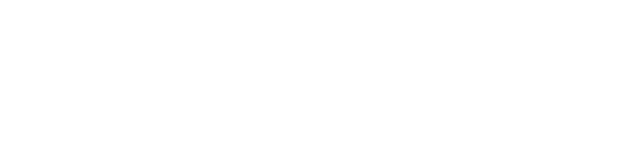
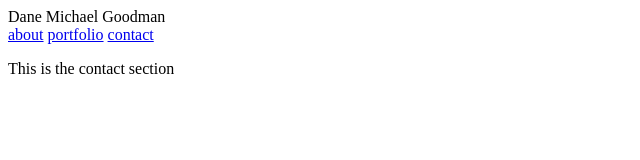
Before and after one commit to GreatestDane/Basic-Portfolio, a plain HTML site: page contact.html in a window 1280 px wide. Shown: the whole page, without its empty margins (0-640 px from the left). Drawn offline with Linux system fonts and the light colour scheme.

Commit message:
Linked all the pages to one another

```diff
--- a/contact.html
+++ b/contact.html
@@ -8,9 +8,18 @@
     <head>
        <link rel="stylesheet" href="assets/css/style.css">
     </head>
+<!-- Create a header bar with a bold name and a nav bar -->
+    <header>
+        <section>
+            Dane Michael Goodman
+        </section>
+        <a href="index.html">about</a>
+        <a href="portfolio.html">portfolio</a>
+        <a href="contact.html">contact</a>
+    </header>
 
     <body>
-
+        <p>This is the contact section</p>
     </body>
 
 </html>
```
Also changed, not shown: index.html (+10 -1 lines), portfolio.html (+10 -1 lines).
